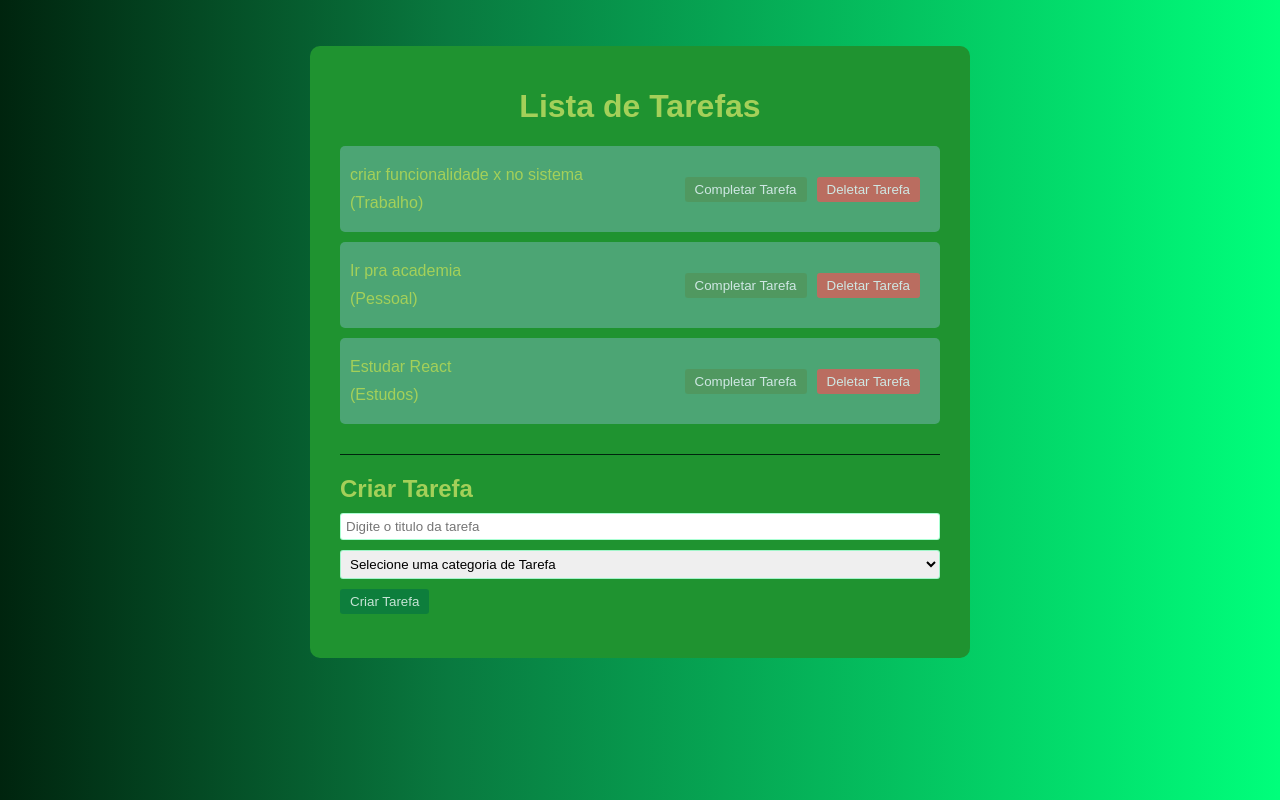
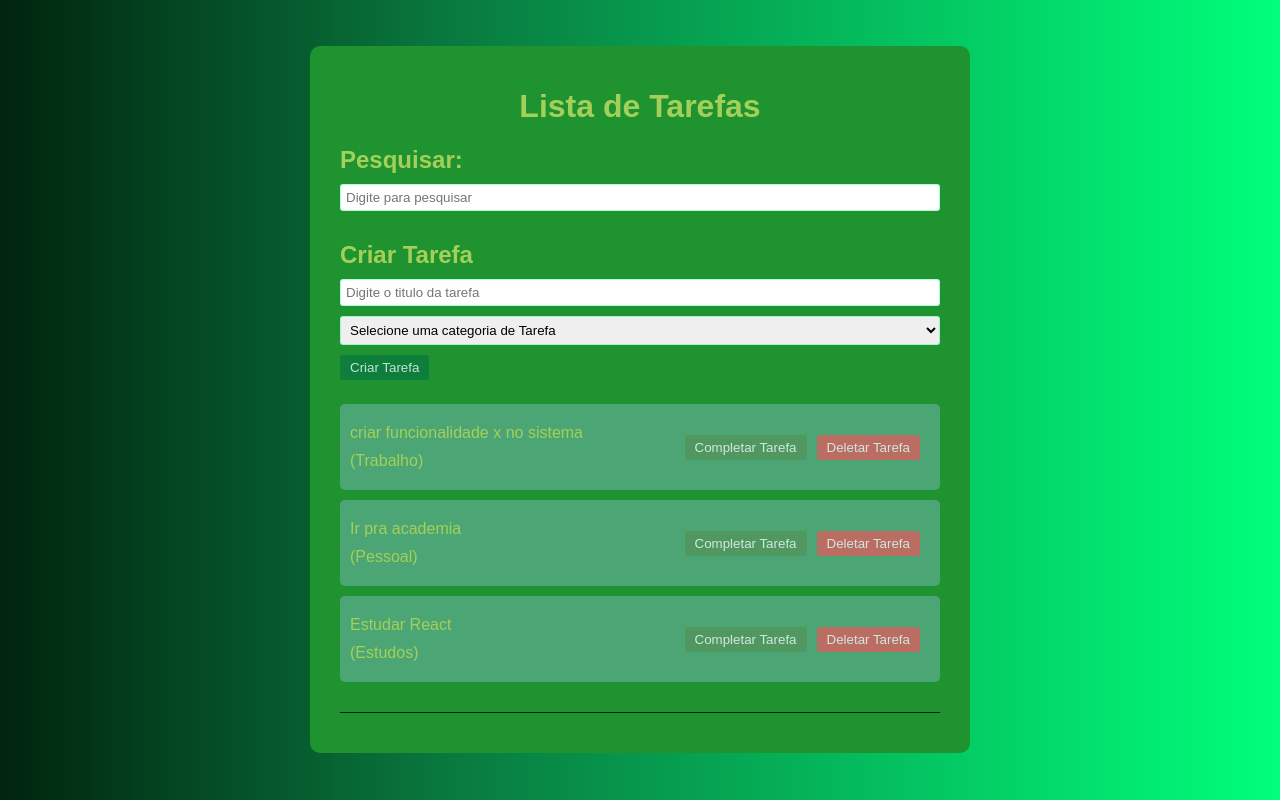
Before and after one commit to IgorSPinto/PJ_Individ_MD5, a React (Vite) app in the folder todo-list-igor/: page / in a window 1280 px wide. Shown: the top 800 px of the page. Built offline with nearby package versions, Linux system fonts and the light colour scheme.

Commit message:
feat: :sparkles: Adição da função de pesquisa

```diff
--- a/todo-list-igor/src/App.jsx
+++ b/todo-list-igor/src/App.jsx
@@ -1,7 +1,9 @@
 import { useState } from "react";
 import "./App.css";
+
 import Todo from "./components/Todo";
 import Todoform from "./components/Todoform";
+import Search from "./components/Search";
 
 function App() {
   const [todos, setTodos] = useState([
@@ -24,6 +26,8 @@
       completo: false,
     },
   ]);
+
+  const [search, setSearch] = useState("")
 
   const addTodo = (texto, categoria) => {
     const newTodos = [...todos, {
@@ -52,12 +56,18 @@
     <div className="app">
       <h1>Lista de Tarefas</h1>
       <div className="todo-list">
+
+        <Search search={search} setSearch={setSearch}/>
+
+        <Todoform addTodo={addTodo}/>
+
         {/* map de array que exibe todos os objetos da todo list */}
-        {todos.map((todo) => (
+        {todos.filter((todo) => todo.texto.toLowerCase().includes(search.toLowerCase()))
+        .map((todo) => (
           <Todo key={todo.id} todo={todo} removeTodo={removeTodo} completeTodo={completeTodo}/>
         ))}
       </div>
-      <Todoform addTodo={addTodo}/>
+
     </div>
   );
 }
--- /dev/null
+++ b/todo-list-igor/src/components/Search.jsx
@@ -0,0 +1,12 @@
+
+
+const Search = ({search, setSearch}) => {
+  return (
+    <div className="search">
+        <h2>Pesquisar: </h2>
+        <input type="text" value={search} onChange={(e) => setSearch(e.target.value)} placeholder="Digite para pesquisar"/>
+    </div>
+  )
+}
+
+export default Search
```
